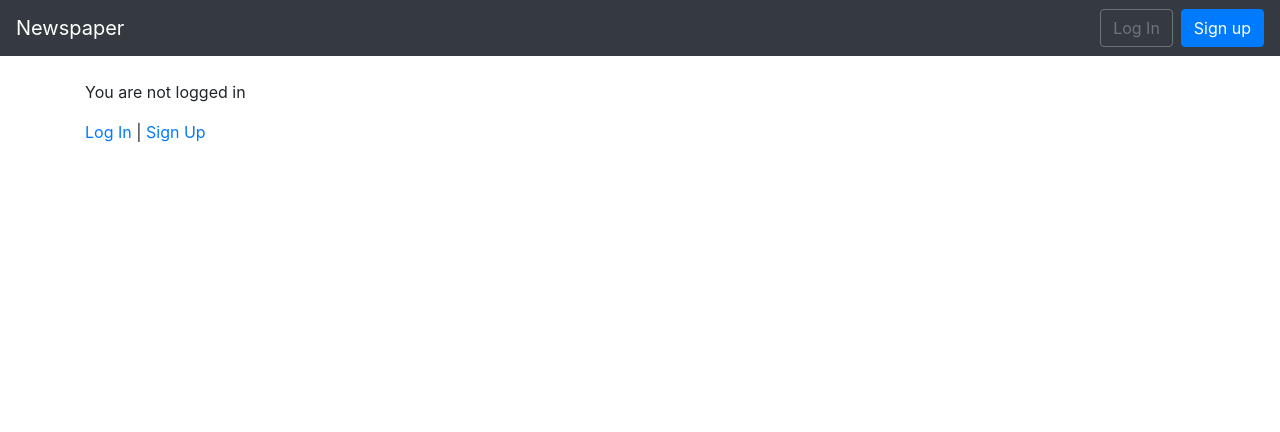
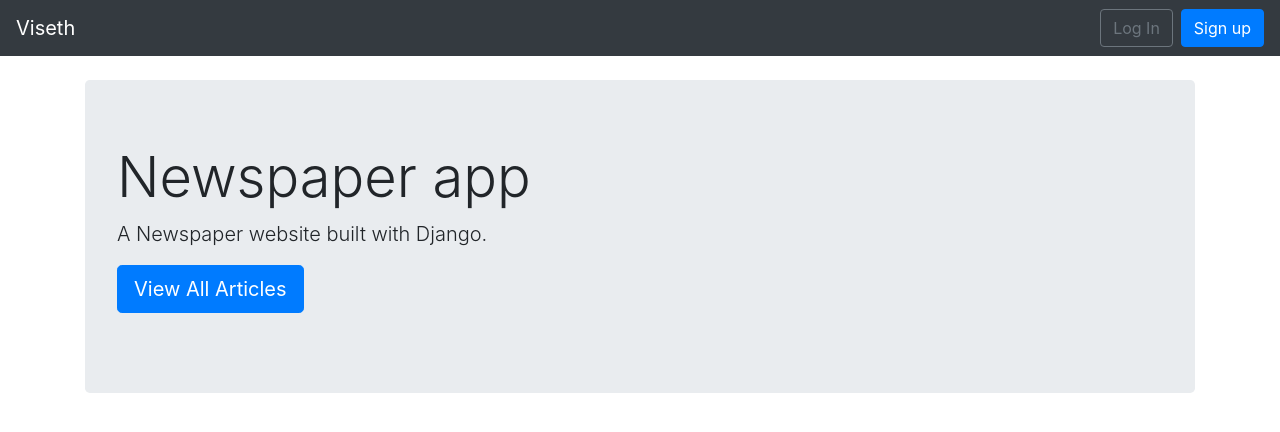
Before and after one commit to viseth89/portfoliov2, a Django app: page / in a window 1280 px wide. Shown: the top 432 px of the page. Run offline with Django 3.2, Linux system fonts and the light colour scheme; some libraries are stand-ins or nearby versions.

Commit message:
playing with crud functionality comparing changes from django 1.x with regex

```diff
--- a/blog/urls.py
+++ b/blog/urls.py
@@ -1,10 +1,11 @@
 from django.urls import path
 
-from .views import BlogListView, BlogUpdateView, BlogDetailView,BlogDeleteView
+from .views import BlogListView, BlogUpdateView, BlogDetailView,BlogDeleteView, BlogCreateView
 
 urlpatterns = [
     path('<int:pk>/edit/', BlogUpdateView.as_view(), name='blog_edit'),
     path('<int:pk>/', BlogDetailView.as_view(), name='blog_detail'),
     path('<int:pk>/delete/', BlogDeleteView.as_view(), name='blog_delete'),
+    path('new/', BlogCreateView.as_view(), name='blog_new'),
     path('', BlogListView.as_view(), name='blog_list'),
 ]
--- a/pages/templates/pages/home.html
+++ b/pages/templates/pages/home.html
@@ -3,12 +3,12 @@
 {% block title %}Home{% endblock title %}
 
 {% block content %}
-{% if user.is_authenticated %}
-  Hi {{ user.username }}!
-   <p><a href="{% url 'logout' %}">Log Out</a></p>
-{% else %}
-  <p>You are not logged in</p>
-  <a href="{% url 'login' %}">Log In</a> |
-  <a href="{% url 'signup' %}">Sign Up</a>
-{% endif %}
+<div class="jumbotron">
+  <h1 class="display-4">Newspaper app</h1>
+  <p class="lead">A Newspaper website built with Django.</p>
+  <p class="lead">
+    <a class="btn btn-primary btn-lg" href="{% url 'blog_list' %}"
+    role="button">View All Articles</a>
+  </p>
+</div>
 {% endblock content %}
--- a/templates/base.html
+++ b/templates/base.html
@@ -13,7 +13,7 @@
   </head>
   <body>
     <nav class="navbar navbar-expand-md navbar-dark bg-dark mb-4">
-      <a class="navbar-brand" href="{% url 'home' %}">Newspaper</a>
+      <a class="navbar-brand" href="{% url 'home' %}">Viseth</a>
       <button class="navbar-toggler" type="button" data-toggle="collapse"
       data-target="#navbarCollapse" aria-controls="navbarCollapse"
       aria-expanded="false" aria-label="Toggle navigation">
@@ -21,6 +21,9 @@
       </button>
       <div class="collapse navbar-collapse" id="navbarCollapse">
         {% if user.is_authenticated %}
+        <ul class="navbar-nav mr-auto">
+            <li class="nav-item"><a href="{% url 'blog_new' %}">+ New</a></li>
+          </ul>
           <ul class="navbar-nav ml-auto">
             <li class="nav-item">
               <a class="nav-link dropdown-toggle" href="#" id="userMenu"
```
Also changed, not shown: blog/templates/blog/blog_new.html (added, +9 -0 lines), blog/views.py (+6 -1 lines).
